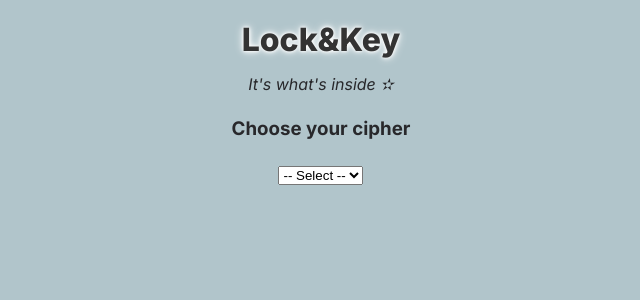
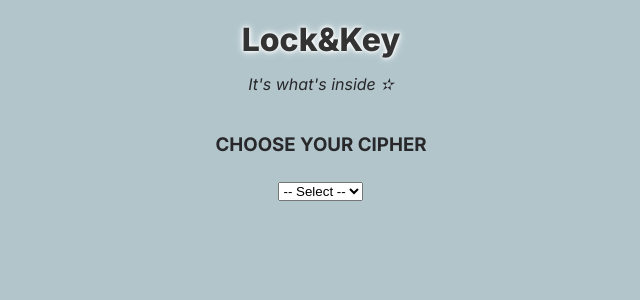
Before and after one commit to ved4a/enc-dec-app, a React (Vite) app: page / in a window 1280 px wide. Shown: the top 300 px of the page, without its empty margins (319-959 px from the left). Built offline with nearby package versions, Linux system fonts and the light colour scheme.

Commit message:
feat: design section and section title

```diff
--- a/src/App.css
+++ b/src/App.css
@@ -19,3 +19,12 @@
 
   font-style: italic;
 }
+
+.section {
+  margin: 0;
+  padding: 1rem;
+}
+
+.section-title {
+  text-transform: uppercase;
+}
```
